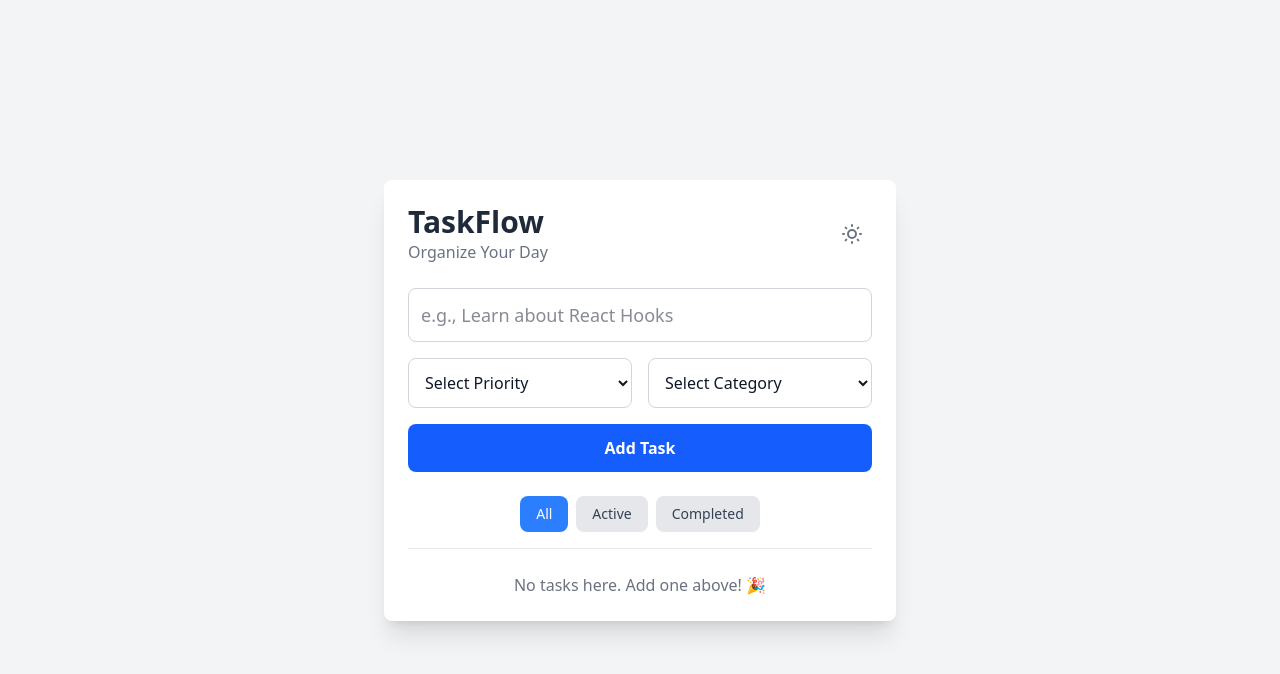
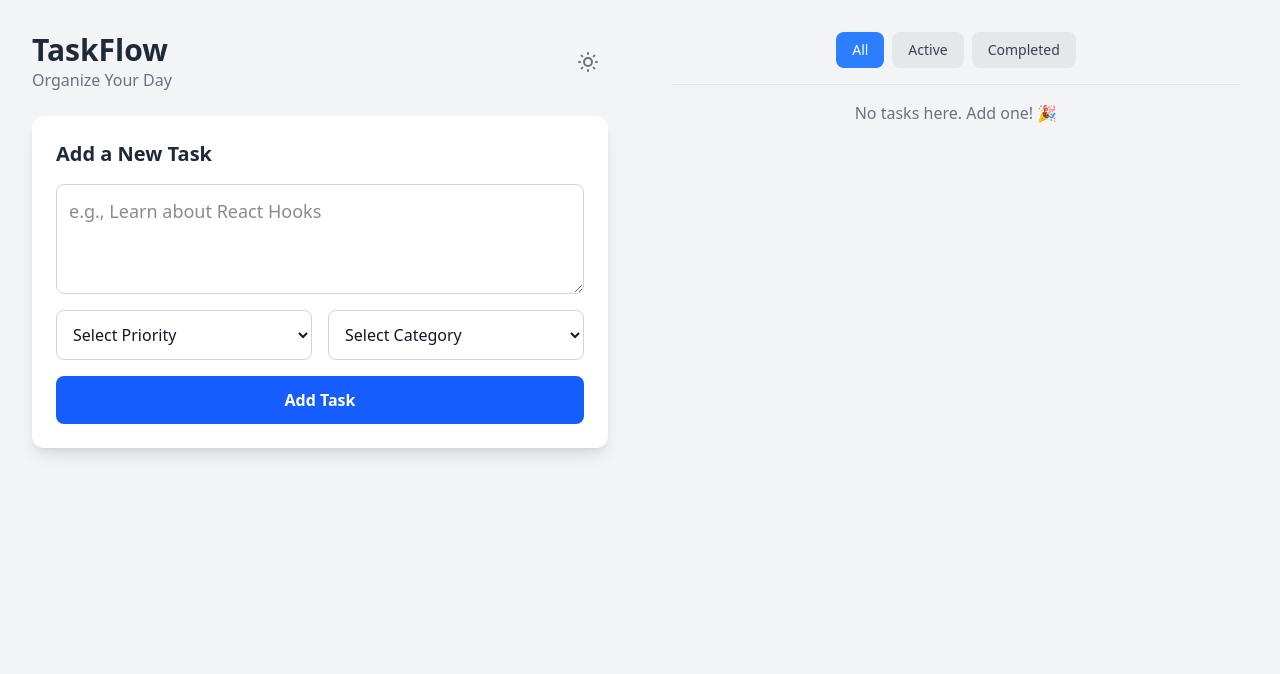
Before and after one commit to Rajiv-0920/Simple-Todo, a React (Vite) app: page / in a window 1280 px wide. Shown: the top 674 px of the page. Built offline with nearby package versions, Linux system fonts and the light colour scheme.

Commit message:
Todo list using Context API and Reducer

```diff
--- a/src/App.jsx
+++ b/src/App.jsx
@@ -1,26 +1,28 @@
-import React from "react";
-import Message from "./components/Message";
+import Filter from "./components/Filter";
+import Form from "./components/Form";
 import Header from "./components/Header";
-import Form from "./components/Form";
-import Filter from "./components/Filter";
 import TodoList from "./components/TodoList";
 
-const App = () => {
-  return (
-    <div className="bg-gray-100 dark:bg-gray-900 font-sans transition-colors duration-300">
-      <div className="min-h-screen flex items-center justify-center py-12 px-4">
-        <div className="bg-white dark:bg-gray-800 rounded-lg shadow-xl p-6 w-full max-w-lg transition-colors duration-300">
-          <Header />
-
+const App = () => (
+  <div className="min-w bg-gray-100 dark:bg-gray-900 font-sans text-gray-900 dark:text-gray-200">
+    <div className="container mx-auto min-h-screen md:grid md:grid-cols-2 md:gap-8 lg:gap-16 items-start p-4 sm:p-6 lg:p-8">
+      <div className="md:sticky md:top-8 flex flex-col">
+        <Header />
+        <div className="p-6 rounded-xl bg-white dark:bg-gray-800 shadow-lg">
+          <h2 className="text-xl font-bold mb-4 text-gray-800 dark:text-white">
+            Add a New Task
+          </h2>
           <Form />
-
+        </div>
+      </div>
+      <div className="mt-8 md:mt-0 md:h-[calc(100vh-4rem)] md:flex md:flex-col">
+        <div className="flex-grow overflow-y-auto pr-2">
           <Filter />
-
           <TodoList />
         </div>
       </div>
     </div>
-  );
-};
+  </div>
+);
 
 export default App;
--- a/src/components/Filter.jsx
+++ b/src/components/Filter.jsx
@@ -1,26 +1,22 @@
 import React from "react";
 import { useTodo } from "../context/TodoContext";
-import Button from "./Button";
+import FilterButton from "./FilterButton";
 
 const Filter = () => {
   const { state, setFilter } = useTodo();
-
   return (
-    <div
-      id="filter-buttons"
-      className="flex justify-center space-x-2 mb-6 border-b border-gray-200 dark:border-gray-700 pb-4"
-    >
-      <Button
+    <div className="flex justify-center space-x-2 mb-4 border-b border-gray-200 dark:border-gray-700 pb-4">
+      <FilterButton
         setFilter={setFilter}
         text="all"
         active={state.filter === "all"}
       />
-      <Button
+      <FilterButton
         setFilter={setFilter}
         text="active"
         active={state.filter === "active"}
       />
-      <Button
+      <FilterButton
         setFilter={setFilter}
         text="completed"
         active={state.filter === "completed"}
--- /dev/null
+++ b/src/components/FilterButton.jsx
@@ -0,0 +1,14 @@
+const FilterButton = ({ text, setFilter, active }) => (
+  <button
+    onClick={() => setFilter(text)}
+    className={
+      active
+        ? `filter-btn px-4 py-2 bg-blue-500 text-white rounded-lg hover:bg-blue-600 transition-colors text-sm font-medium`
+        : "filter-btn px-4 py-2 bg-gray-200 dark:bg-gray-700 text-gray-700 dark:text-gray-300 rounded-lg hover:bg-gray-300 dark:hover:bg-gray-600 transition-colors text-sm font-medium"
+    }
+  >
+    {text.charAt(0).toUpperCase() + text.slice(1)}
+  </button>
+);
+
+export default FilterButton;
--- a/src/components/Form.jsx
+++ b/src/components/Form.jsx
@@ -1,81 +1,60 @@
-import React, { useState } from "react";
+import { useState } from "react";
 import { useTodo } from "../context/TodoContext";
 import { v4 as uuidv4 } from "uuid";
 
-const initialState = {
+const Form = () => {
+  const [formData, setFormData] = useState({
     text: "",
     priority: "",
     category: "",
-};
-
-const Form = () => {
-  const [formData, setFormData] = useState(initialState);
+  });
   const { text, priority, category } = formData;
   const { addTask } = useTodo();
 
-  const handleChange = (e) => {
+  const handleChange = (e) =>
     setFormData((prev) => ({ ...prev, [e.target.name]: e.target.value }));
-  };
 
   const handleSubmit = (e) => {
     e.preventDefault();
-
-    // Validate input (extra safe for mobile)
-    if (!text.trim() || !priority || !category) {
-      alert("Please fill out all fields.");
-      return;
-    }
-
-    const newTask = {
-      ...formData,
-      completed: false,
-      id: uuidv4(),
-    };
-
-    console.log("Adding task:", newTask); // for debugging
-
-    addTask(newTask);
-    setFormData((prev) => ({ ...prev, text: "" }));
+    if (!text.trim() || !priority || !category) return;
+    addTask({ ...formData, completed: false, id: uuidv4() });
+    setFormData({ text: "", priority, category });
   };
 
   return (
-    <form onSubmit={handleSubmit} id="task-form" className="mb-6">
-      <div className="flex flex-col space-y-4">
-        <input
-          id="task-input"
-          type="text"
+    <form onSubmit={handleSubmit} className="flex flex-col space-y-4">
+      <textarea
         value={text}
         onChange={handleChange}
         name="text"
         placeholder="e.g., Learn about React Hooks"
         className="border border-gray-300 dark:border-gray-600 bg-white dark:bg-gray-700 text-gray-900 dark:text-gray-200 rounded-lg p-3 text-lg focus:outline-none focus:ring-2 focus:ring-blue-500 dark:placeholder-gray-400 transition"
         required
-        />
+        rows="3"
+      ></textarea>
       <div className="grid grid-cols-2 gap-4">
         <select
-            id="priority-select"
           value={priority}
           onChange={handleChange}
           name="priority"
           className="border border-gray-300 dark:border-gray-600 bg-white dark:bg-gray-700 text-gray-900 dark:text-gray-200 rounded-lg p-3 w-full focus:outline-none focus:ring-2 focus:ring-blue-500"
           required
         >
-            <option value="" disabled hidden>
+          <option value="" disabled>
             Select Priority
           </option>
-            <option value="high">High Priority</option>
-            <option value="medium">Medium Priority</option>
-            <option value="low">Low Priority</option>
+          <option value="high">High</option>
+          <option value="medium">Medium</option>
+          <option value="low">Low</option>
         </select>
         <select
-            id="category-select"
           value={category}
           onChange={handleChange}
           name="category"
           required
           className="border border-gray-300 dark:border-gray-600 bg-white dark:bg-gray-700 text-gray-900 dark:text-gray-200 rounded-lg p-3 w-full focus:outline-none focus:ring-2 focus:ring-blue-500"
         >
-            <option value="" disabled hidden>
+          <option value="" disabled>
             Select Category
           </option>
           <option value="work">Work</option>
@@ -89,7 +68,6 @@ const Form = () => {
       >
         Add Task
       </button>
-      </div>
     </form>
   );
 };
--- a/src/components/ThemeButton.jsx
+++ b/src/components/ThemeButton.jsx
@@ -3,16 +3,13 @@ import { useTheme } from "../context/ThemeContext";
 
 const ThemeButton = () => {
   const { theme, handleToggle } = useTheme();
-
   return (
     <button
-      id="theme-toggle"
       onClick={handleToggle}
       className="p-2 rounded-full text-gray-500 dark:text-gray-400 hover:bg-gray-100 dark:hover:bg-gray-700 focus:outline-none focus:ring-2 focus:ring-offset-2 focus:ring-blue-500 dark:focus:ring-offset-gray-800"
     >
       {theme === "light" ? (
         <svg
-          id="theme-icon-sun"
           className="h-6 w-6"
           fill="none"
           viewBox="0 0 24 24"
@@ -27,7 +24,6 @@ const ThemeButton = () => {
         </svg>
       ) : (
         <svg
-          id="theme-icon-moon"
           className="h-6 w-6"
           fill="none"
           viewBox="0 0 24 24"
--- a/src/components/TodoList.jsx
+++ b/src/components/TodoList.jsx
@@ -1,32 +1,23 @@
-import React from "react";
 import { useTodo } from "../context/TodoContext";
 import TodoItem from "./TodoItem";
-import Message from "./Message";
 
 const TodoList = () => {
   const { state } = useTodo();
-
-  let message = "No tasks here. Add one above! 🎉";
-  const filteredTodos = () => {
-    if (state.filter === "active") {
-      message = "You're all caught up! No pending tasks.";
-      return state.tasks.filter((task) => !task.completed);
-    }
-    if (state.filter === "completed") {
-      message = "No tasks completed yet. Finish one to see it here!";
-      return state.tasks.filter((task) => task.completed);
-    }
-    return state.tasks;
-  };
-
-  const tasks = filteredTodos();
+  const { tasks, filter } = state;
+  const filteredTodos = tasks.filter((task) => {
+    if (filter === "active") return !task.completed;
+    if (filter === "completed") return task.completed;
+    return true;
+  });
 
   return (
-    <ul id="task-list" className="space-y-3">
-      {tasks.length > 0 ? (
-        tasks.map((task) => <TodoItem key={task.id} {...task} />)
+    <ul className="space-y-3">
+      {filteredTodos.length > 0 ? (
+        filteredTodos.map((task) => <TodoItem key={task.id} {...task} />)
       ) : (
-        <Message message={message} />
+        <p className="text-center text-gray-500 dark:text-gray-400">
+          No tasks here. Add one! 🎉
+        </p>
       )}
     </ul>
   );
```
Also changed, not shown: src/components/TodoItem.jsx (+1 -9 lines). Lines whose indentation alone changed are shown as unchanged.
